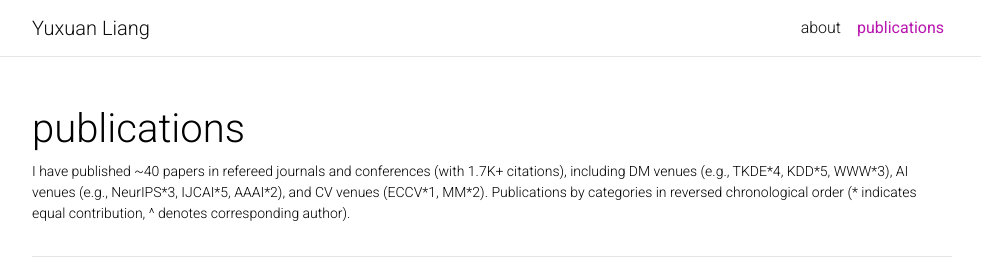
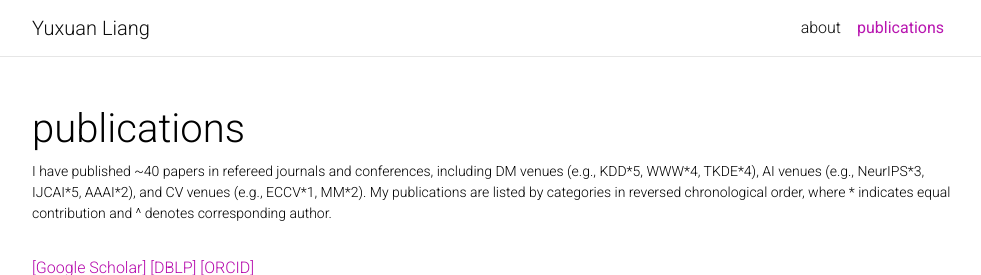
Before and after one commit to CastleLiang/castleliang.github.io, a Jekyll site: the page built from _pages/publications.md, in a window 1280 px wide and 1400 px high, cut to the strip 0-275 px from the top of the window. Shown: the whole strip, without its empty margins (148-1129 px from the left). Built offline with Jekyll 4.4.1, drawn with Linux system fonts in a browser that asks for light colours; full-size pictures stand in for the smaller copies a plugin makes; comment, search, counter and statistics services are not loaded; a style sheet for code colours, icons or effects is not loaded.

Commit message:
Update publications and profile

```diff
--- a/_bibliography/papers.bib
+++ b/_bibliography/papers.bib
@@ -83,7 +83,7 @@
   bibtex_show={true},
   selected={true},
   pdf={http://urban-computing.com/pdf/WWW2021UrbanFlowPrediction.pdf},
-  title={Fine-grained urban flow prediction},
+  title={Fine-grained Urban Flow Prediction},
   author={Liang, Yuxuan and Ouyang, Kun and Sun, Junkai and Wang, Yiwei and Zhang, Junbo and Zheng, Yu and Rosenblum, David and Zimmermann, Roger},
   booktitle={Proceedings of the Web Conference},
   pages={1833--1845},
@@ -170,7 +170,7 @@
   code={https://github.com/yoshall/UrbanFM},
   pdf={http://urban-computing.com/pdf/yuxuanUrbanFMKDD2019.pdf},
   selected={true},
-  title={Urbanfm: Inferring fine-grained urban flows},
+  title={Urbanfm: Inferring Fine-Grained Urban Flows},
   author={Liang, Yuxuan and Ouyang, Kun and Jing, Lin and Ruan, Sijie and Liu, Ye and Zhang, Junbo and Rosenblum, David S and Zheng, Yu},
   booktitle={Proceedings of the 25th ACM SIGKDD international conference on knowledge discovery \& data mining},
   pages={3132--3142},
--- a/_config.yml
+++ b/_config.yml
@@ -37,7 +37,7 @@ repo_theme_dark: dark           # https://github.com/anuraghazra/github-readme-s
 # will use title and url fields
 # Take a look to https://github.com/jekyll/jekyll-feed for more customization
 
-rss_icon: true
+rss_icon: false
 
 # -----------------------------------------------------------------------------
 # Layout
--- a/_pages/publications.md
+++ b/_pages/publications.md
@@ -2,13 +2,16 @@
 layout: page
 permalink: /publications/
 title: publications
-description: I have published ~40 papers in refereed journals and conferences (with 1.7K+ citations), including DM venues (e.g., TKDE*4, KDD*5, WWW*3), AI venues (e.g., NeurIPS*3, IJCAI*5, AAAI*2), and CV venues (ECCV*1, MM*2). Publications by categories in reversed chronological order (* indicates equal contribution, ^ denotes corresponding author).
+description: I have published ~40 papers in refereed journals and conferences, including DM venues (e.g., KDD*5, WWW*4, TKDE*4), AI venues (e.g., NeurIPS*3, IJCAI*5, AAAI*2), and CV venues (e.g., ECCV*1, MM*2). My publications are listed by categories in reversed chronological order, where * indicates equal contribution and ^ denotes corresponding author.
 years: [2023, 2022, 2021, 2020, 2019, 2018, 2017, 2016]
 nav: true
 nav_order: 1
 ---
 <!-- _pages/publications.md -->
 <div class="publications">
+<a href="https://scholar.google.com/citations?hl=zh-CN&user=n9cODgcAAAAJ&view_op=list_works&sortby=pubdate">[Google Scholar]</a>
+<a href="https://dblp.org/pid/183/0977.html">[DBLP]</a>
+<a href="https://orcid.org/0000-0003-2817-7337">[ORCID]</a>
 
 {%- for y in page.years %}
   <h2 class="year">{{y}}</h2>
--- a/_sass/_layout.scss
+++ b/_sass/_layout.scss
@@ -29,7 +29,7 @@ body.sticky-bottom-footer {
 // Profile
 .profile {
   img {
-    width: 85%;
+    width: 100%;
   }
 }
 
--- a/_sass/_themes.scss
+++ b/_sass/_themes.scss
@@ -7,6 +7,8 @@
   --global-code-bg-color: #{$code-bg-color-light};
   --global-text-color: #{$black-color};
   --global-text-color-light: #{$grey-color};
+  // --global-theme-color: #{$blue-color-very-dark};
+  // --global-hover-color: #{$blue-color-very-dark};
   --global-theme-color: #{$purple-color};
   --global-hover-color: #{$purple-color};
   // --global-theme-color: #{$blue-color-very-dark};
```
Also changed, not shown: _data/coauthors.yml (+27 -27 lines), _pages/about.md (+1 -1 lines), assets/img/profile.jpg, assets/img/profile1.jpg (added).
